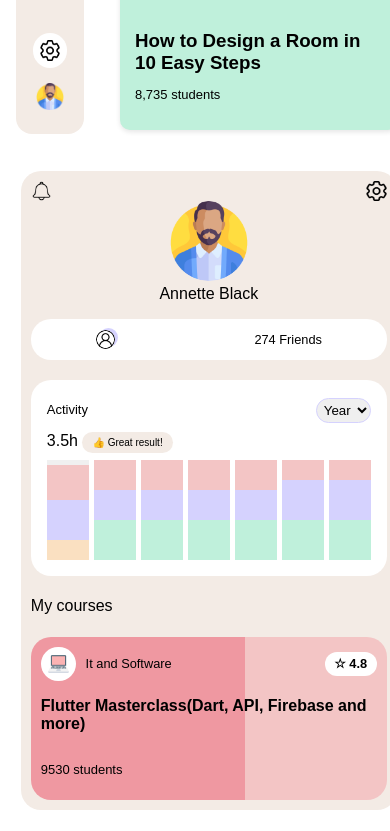
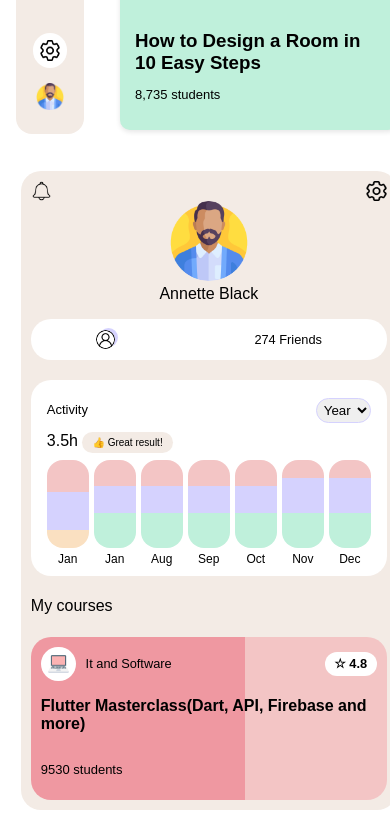
Before and after one commit to ayeshaMalik86/webPage, a React (Create React App) app: page / in a window 390 px wide. Shown: the part 1177-2008 px from the top of the page. Built offline with nearby package versions, Linux system fonts and the light colour scheme; a web font is replaced by a local one.

Commit message:
responsive

```diff
--- a/src/EducationPage.css
+++ b/src/EducationPage.css
@@ -271,7 +271,6 @@ body {
     display: flex;
     flex-direction: column;
     justify-content: flex-end;
-    background-color: #f0f0f0;
     position: relative;
     height: 100px;
   }
@@ -286,6 +285,8 @@ body {
 
   .segment-pink {
     background-color: #F3C5C5;
+    border-top-left-radius: 16px;
+    border-top-right-radius: 16px;
   }
 
   .segment-lavender {
@@ -294,10 +295,20 @@ body {
 
   .segment-green {
     background-color: #BFF0DB;
+    border-bottom-left-radius: 16px;
+    border-bottom-right-radius: 16px;
   }
 
   .segment-orange {
     background-color: #FAE0C1;
+    border-bottom-left-radius: 16px;
+    border-bottom-right-radius: 16px;
+  }
+
+  .month-label{
+    margin-top: 10px;
+    font-size: 12px;
+    align-self: center;
   }
 
 
--- a/src/EducationPage.js
+++ b/src/EducationPage.js
@@ -3,13 +3,13 @@ import './EducationPage.css';
 
 const EducationPage = () => {
   const activityData = [
-    { lavender: '40%', orange: '20%', pink: '35%',},
-    { pink: '30%', lavender: '30%', green: '40%', orange: '0%' },
-    { pink: '30%', lavender: '30%', green: '40%', orange: '0%' },
-    { pink: '30%', lavender: '30%', green: '40%', orange: '0%' },
-    { pink: '30%', lavender: '30%', green: '40%', orange: '0%'},
-    { pink: '20%', lavender: '40%', green: '40%', orange: '0%'},
-    { pink: '20%', lavender: '40%', green: '40%', orange: '0%' }
+    {  month: 'Jan', lavender: '40%', orange: '20%', pink: '35%',},
+    { month: 'Jan', pink: '30%', lavender: '30%', green: '40%', orange: '0%' },
+    { month: 'Aug', pink: '30%', lavender: '30%', green: '40%', orange: '0%' },
+    { month: 'Sep', pink: '30%', lavender: '30%', green: '40%', orange: '0%' },
+    { month: 'Oct', pink: '30%', lavender: '30%', green: '40%', orange: '0%'},
+    { month: 'Nov', pink: '20%', lavender: '40%', green: '40%', orange: '0%'},
+    { month: 'Dec', pink: '20%', lavender: '40%', green: '40%', orange: '0%' }
   ];
 
   return (
@@ -124,6 +124,7 @@ const EducationPage = () => {
                 <div className="segment segment-lavender" style={{ height: month.lavender }}></div>
                 <div className="segment segment-green" style={{ height: month.green }}></div>
                 <div className="segment segment-orange" style={{ height: month.orange }}></div>
+                <div className="month-label">{month.month}</div>
               </div>
             ))}
           </div>
```
